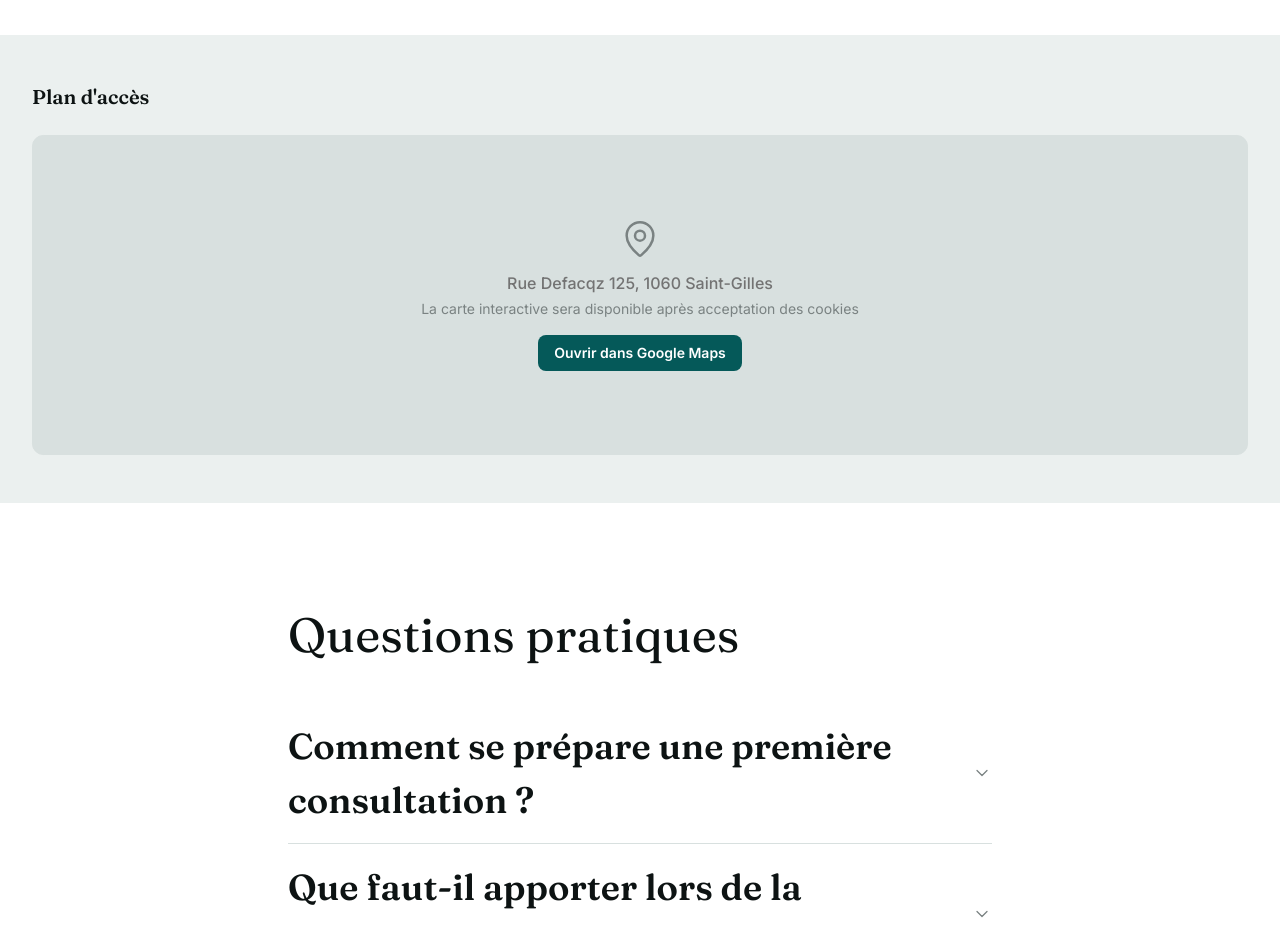
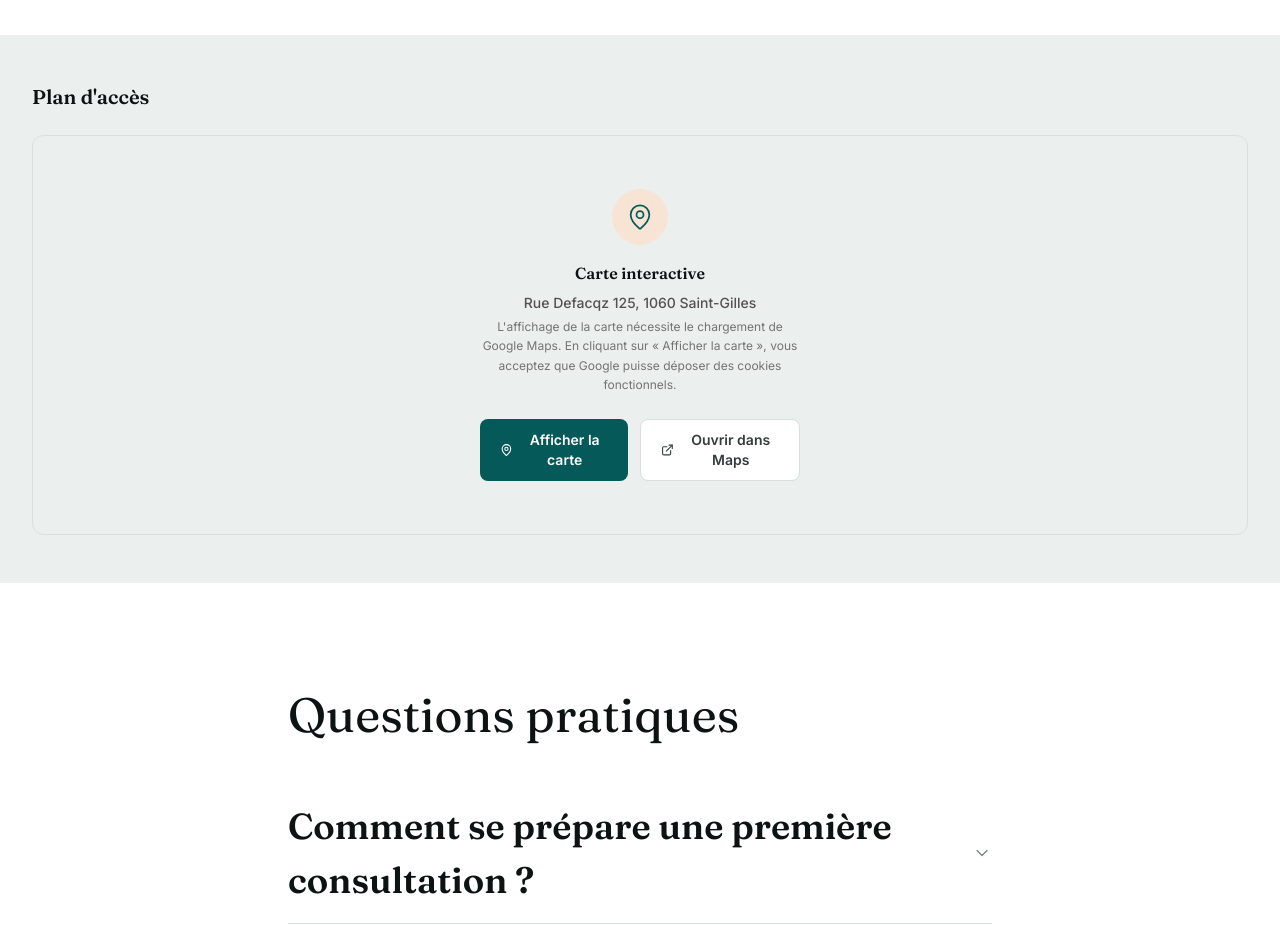
Before and after one commit to Fugushiva/defacqz-medical, a Next.js app: page /informations-pratiques in a window 1280 px wide. Shown: the part 1600-2525 px from the top of the page. Built offline with nearby package versions, Linux system fonts and the light colour scheme.

Commit message:
feat(M4): GoogleMapsEmbed — consent-aware iframe, localStorage key hermes-consent-defacqz-medical-center, revoke button (#17)

```diff
--- a/app/informations-pratiques/page.tsx
+++ b/app/informations-pratiques/page.tsx
@@ -15,6 +15,7 @@ import {
   AccordionTrigger,
   AccordionContent,
 } from "@/components/ui/accordion";
+import { GoogleMapsEmbed } from "@/components/maps/GoogleMapsEmbed";
 
 export const metadata: Metadata = {
   title: "Tout pour préparer votre venue sereinement",
@@ -459,34 +460,7 @@ export default function InformationsPratiquesPage() {
           >
             Plan d&apos;accès
           </h2>
-          {/* Consent-aware map placeholder — Google Maps embed wired in M4 with cookie consent */}
-          <div
-            className="w-full h-80 rounded-xl border border-neutral-200 bg-neutral-200 flex items-center justify-center"
-            role="img"
-            aria-label="Carte de localisation — Rue Defacqz 125, 1060 Saint-Gilles, Bruxelles"
-          >
-            <div className="text-center p-8">
-              <MapPin
-                className="size-10 text-neutral-400 mx-auto mb-3"
-                aria-hidden="true"
-                strokeWidth={1.5}
-              />
-              <p className="text-neutral-500 font-medium mb-1">
-                Rue Defacqz 125, 1060 Saint-Gilles
-              </p>
-              <p className="text-neutral-400 text-sm mb-4">
-                La carte interactive sera disponible après acceptation des cookies
-              </p>
-              <a
-                href="https://maps.google.com/?q=Rue+Defacqz+125+1060+Saint-Gilles+Bruxelles"
-                target="_blank"
-                rel="noopener noreferrer"
-                className="inline-flex items-center gap-2 rounded-lg bg-brand-primary px-4 py-2 text-sm font-semibold text-white hover:bg-brand-primary-hover focus-visible:outline-2 focus-visible:outline-offset-2 focus-visible:outline-brand-primary"
-              >
-                Ouvrir dans Google Maps
-              </a>
-            </div>
-          </div>
+          <GoogleMapsEmbed height={400} />
         </div>
       </section>
 
--- /dev/null
+++ b/components/maps/GoogleMapsEmbed.tsx
@@ -0,0 +1,154 @@
+"use client";
+
+import { useState, useCallback } from "react";
+import { MapPin, ExternalLink } from "lucide-react";
+
+// Consent key stored in localStorage — scoped to this project
+const CONSENT_KEY = "hermes-consent-defacqz-medical-center";
+
+// Google Maps embed URL for Rue Defacqz 125, 1060 Saint-Gilles, Bruxelles
+// Using the embed API (no API key required for basic embed)
+const MAPS_EMBED_URL =
+  "https://www.google.com/maps/embed?pb=!1m18!1m12!1m3!1d2520.0!2d4.3469!3d50.8320!2m3!1f0!2f0!3f0!3m2!1i1024!2i768!4f13.1!3m3!1m2!1s0x47c3c4b3b3b3b3b3%3A0x0!2sRue+Defacqz+125%2C+1060+Saint-Gilles!5e0!3m2!1sfr!2sbe!4v1700000000000!5m2!1sfr!2sbe";
+
+const MAPS_LINK =
+  "https://maps.google.com/?q=Rue+Defacqz+125+1060+Saint-Gilles+Bruxelles";
+
+/** Read consent from localStorage — returns null during SSR */
+function readConsent(): boolean | null {
+  if (typeof window === "undefined") return null;
+  try {
+    const stored = localStorage.getItem(CONSENT_KEY);
+    return stored === "true";
+  } catch {
+    return false;
+  }
+}
+
+interface GoogleMapsEmbedProps {
+  /** Height of the map container. Default: 400px */
+  height?: number | string;
+  /** Additional CSS classes for the container */
+  className?: string;
+}
+
+export function GoogleMapsEmbed({
+  height = 400,
+  className = "",
+}: GoogleMapsEmbedProps) {
+  // Lazy initializer reads localStorage once on first render (client-only)
+  const [hasConsent, setHasConsent] = useState<boolean | null>(readConsent);
+
+  const grantConsent = useCallback(() => {
+    try {
+      localStorage.setItem(CONSENT_KEY, "true");
+    } catch {
+      // Ignore storage errors
+    }
+    setHasConsent(true);
+  }, []);
+
+  const revokeConsent = useCallback(() => {
+    try {
+      localStorage.removeItem(CONSENT_KEY);
+    } catch {
+      // Ignore storage errors
+    }
+    setHasConsent(false);
+  }, []);
+
+  const containerStyle: React.CSSProperties = {
+    height: typeof height === "number" ? `${height}px` : height,
+  };
+
+  // SSR / hydration: show placeholder until we know consent state
+  if (hasConsent === null) {
+    return (
+      <div
+        className={`w-full rounded-xl border border-neutral-200 bg-neutral-100 animate-pulse ${className}`}
+        style={containerStyle}
+        aria-hidden="true"
+      />
+    );
+  }
+
+  if (!hasConsent) {
+    return (
+      <div
+        className={`w-full rounded-xl border border-neutral-200 bg-neutral-100 flex items-center justify-center ${className}`}
+        style={containerStyle}
+        role="region"
+        aria-label="Carte de localisation — consentement requis"
+      >
+        <div className="text-center p-8 max-w-sm">
+          <div className="flex size-14 items-center justify-center rounded-full bg-brand-accent-soft mx-auto mb-4">
+            <MapPin
+              className="size-7 text-brand-primary"
+              aria-hidden="true"
+              strokeWidth={1.5}
+            />
+          </div>
+
+          <h3 className="font-heading text-base font-semibold text-neutral-900 mb-2">
+            Carte interactive
+          </h3>
+          <p className="text-sm text-neutral-600 mb-1 font-medium">
+            Rue Defacqz 125, 1060 Saint-Gilles
+          </p>
+          <p className="text-xs text-neutral-500 mb-6 leading-relaxed">
+            L&apos;affichage de la carte nécessite le chargement de Google Maps.
+            En cliquant sur &laquo;&nbsp;Afficher la carte&nbsp;&raquo;, vous
+            acceptez que Google puisse déposer des cookies fonctionnels.
+          </p>
+
+          <div className="flex flex-col sm:flex-row gap-3 justify-center">
+            <button
+              onClick={grantConsent}
+              className="inline-flex items-center justify-center gap-2 rounded-lg bg-brand-primary px-5 py-2.5 text-sm font-semibold text-white transition-colors hover:bg-brand-primary-hover focus-visible:outline-2 focus-visible:outline-offset-2 focus-visible:outline-brand-primary"
+            >
+              <MapPin className="size-4" aria-hidden="true" />
+              Afficher la carte
+            </button>
+
+            <a
+              href={MAPS_LINK}
+              target="_blank"
+              rel="noopener noreferrer"
+              className="inline-flex items-center justify-center gap-2 rounded-lg border border-neutral-200 bg-white px-5 py-2.5 text-sm font-semibold text-neutral-700 transition-colors hover:bg-neutral-50 focus-visible:outline-2 focus-visible:outline-offset-2 focus-visible:outline-brand-primary"
+            >
+              <ExternalLink className="size-4" aria-hidden="true" />
+              Ouvrir dans Maps
+            </a>
+          </div>
+        </div>
+      </div>
+    );
+  }
+
+  return (
+    <div
+      className={`w-full rounded-xl overflow-hidden border border-neutral-200 ${className}`}
+      style={containerStyle}
+    >
+      <iframe
+        src={MAPS_EMBED_URL}
+        width="100%"
+        height="100%"
+        style={{ border: 0 }}
+        allowFullScreen
+        loading="lazy"
+        referrerPolicy="no-referrer-when-downgrade"
+        title="Localisation du Defacqz Medical Center 125 — Rue Defacqz 125, 1060 Saint-Gilles"
+        aria-label="Carte Google Maps — Rue Defacqz 125, 1060 Saint-Gilles, Bruxelles"
+      />
+      <div className="flex justify-end px-3 py-1.5 bg-neutral-50 border-t border-neutral-200">
+        <button
+          onClick={revokeConsent}
+          className="text-xs text-neutral-400 hover:text-neutral-600 underline underline-offset-2 focus-visible:outline-2 focus-visible:outline-offset-2 focus-visible:outline-brand-primary"
+        >
+          Retirer mon consentement
+        </button>
+      </div>
+    </div>
+  );
+}
```
